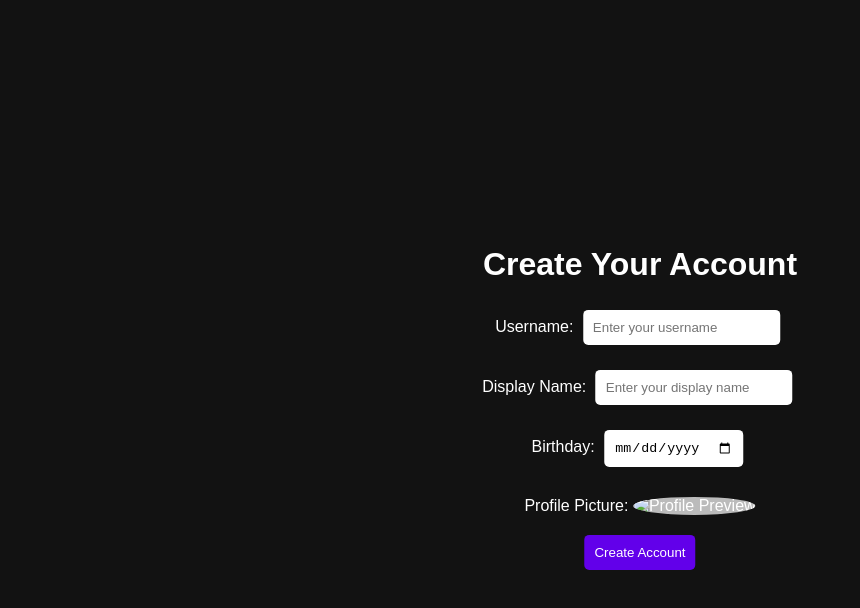
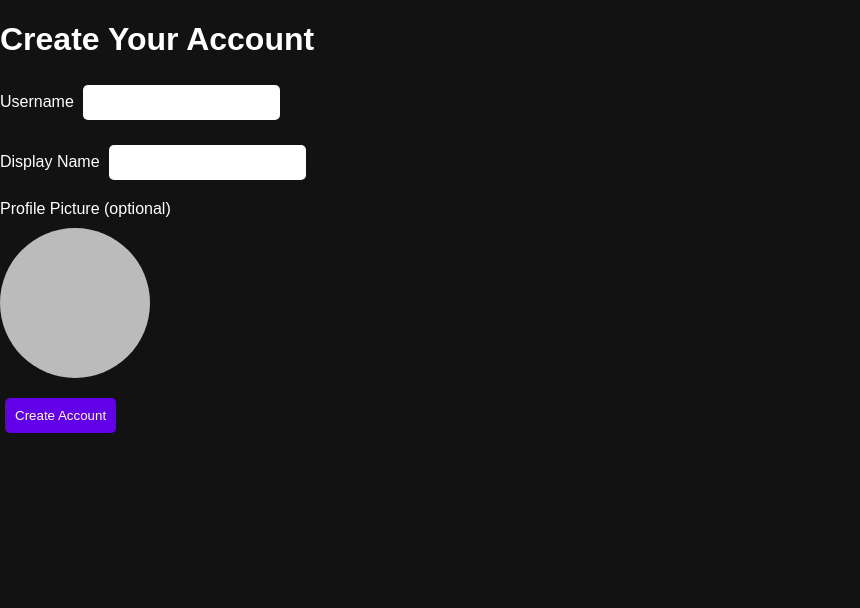
Before and after one commit to jf-chat/jf-chat.github.io, a plain HTML site: page account.html in a window 1280 px wide. Shown: the whole page, without its empty margins (0-860 px from the left). Drawn offline with Linux system fonts and the light colour scheme.

Commit message:
Update account.html

```diff
--- a/account.html
+++ b/account.html
@@ -7,31 +7,28 @@
   <link rel="stylesheet" href="styles.css">
 </head>
 <body>
-    <div class="center-text">
+  <div class="container">
     <h1>Create Your Account</h1>
     <div class="input-group">
-            <label for="username">Username:</label>
-            <input type="text" id="username" placeholder="Enter your username">
+      <label for="username">Username</label>
+      <input type="text" id="username" required>
+      <span id="username-error" class="error"></span>
     </div>
     <div class="input-group">
-            <label for="displayName">Display Name:</label>
-            <input type="text" id="displayName" placeholder="Enter your display name">
+      <label for="display-name">Display Name</label>
+      <input type="text" id="display-name" required>
     </div>
     <div class="input-group">
-            <label for="birthday">Birthday:</label>
-            <input type="date" id="birthday">
+      <label for="profile-pic">Profile Picture (optional)</label>
+      <input type="file" id="profile-pic">
+      <div id="profilePicPreview"></div>
     </div>
-        <div class="input-group">
-            <label for="profilePic">Profile Picture:</label>
-            <input type="file" id="profilePic">
-            <img id="profilePicPreview" src="" alt="Profile Preview">
-        </div>
-        <button onclick="createAccount()">Create Account</button>
+    <button id="create-account-btn">Create Account</button>
   </div>
 
   <script src="https://www.gstatic.com/firebasejs/9.0.0/firebase-app.js"></script>
+  <script src="https://www.gstatic.com/firebasejs/9.0.0/firebase-database.js"></script>
   <script src="https://www.gstatic.com/firebasejs/9.0.0/firebase-auth.js"></script>
-    <script src="https://www.gstatic.com/firebasejs/9.0.0/firebase-database.js"></script>
   <script src="script.js"></script>
 </body>
 </html>
```
Lines whose indentation alone changed are shown as unchanged.
